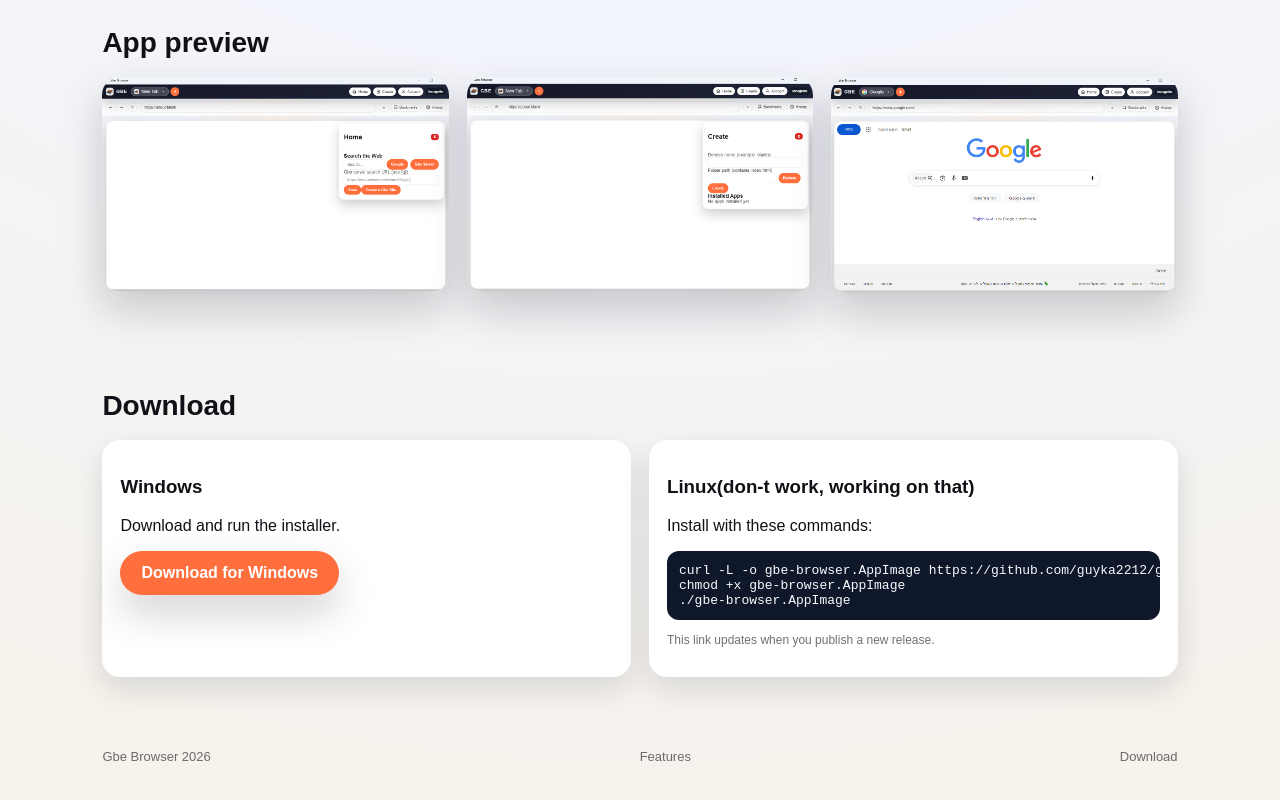
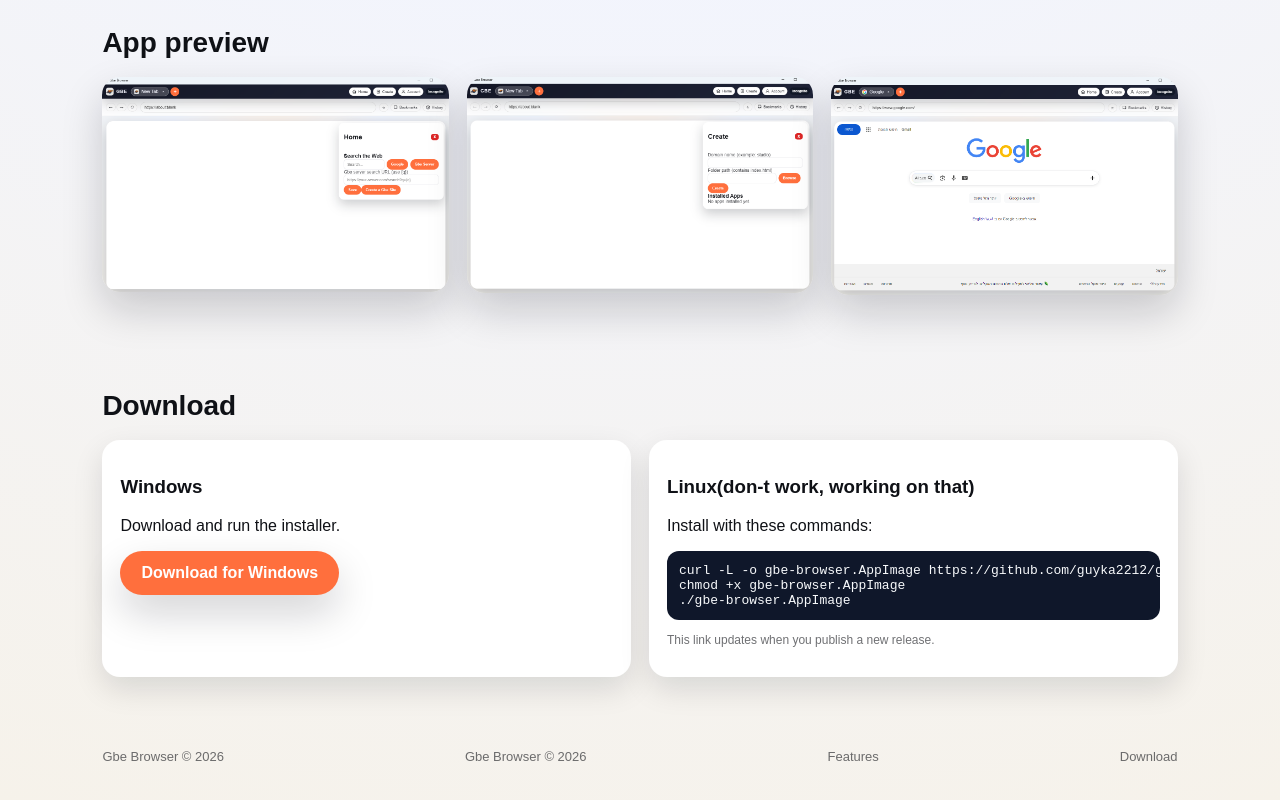
Before and after one commit to guyka2212/gbe-browser, a plain HTML site: page website/index.html in a window 1280 px wide. Shown: the part 976-1776 px from the top of the page. Drawn offline with Linux system fonts and the light colour scheme.

```diff
--- a/website/index.html
+++ b/website/index.html
@@ -94,9 +94,13 @@ chmod +x gbe-browser.AppImage
   </section>
 
   <footer class="footer">
-    <span>Gbe Browser   2026</span>
+    <span>Gbe Browser © 2026</span>
+    <span>Gbe Browser © 2026</span>
     <a href="#features">Features</a>
     <a href="#downloads">Download</a>
   </footer>
 </body>
 </html>
+
+
+</html>
```
